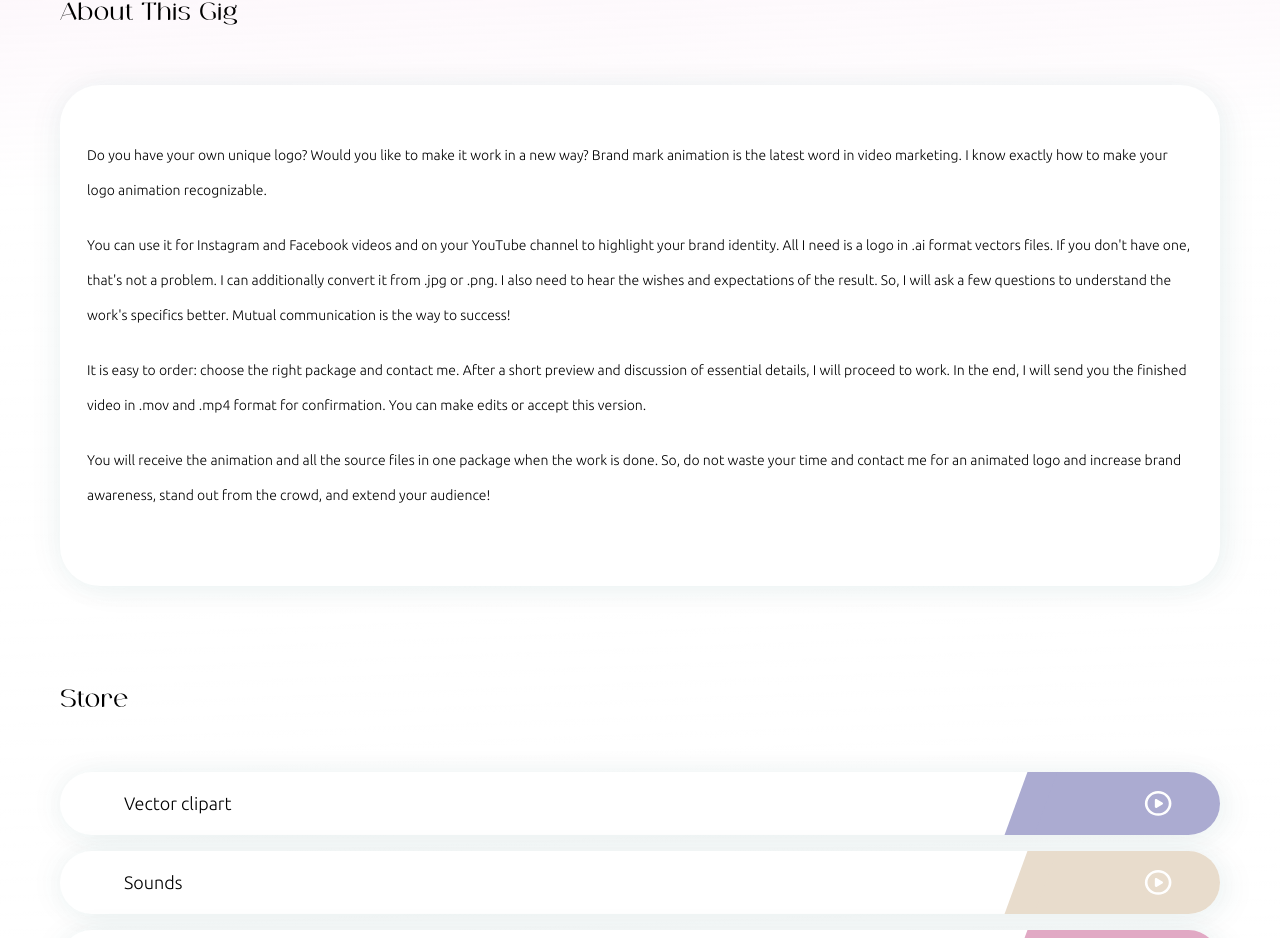
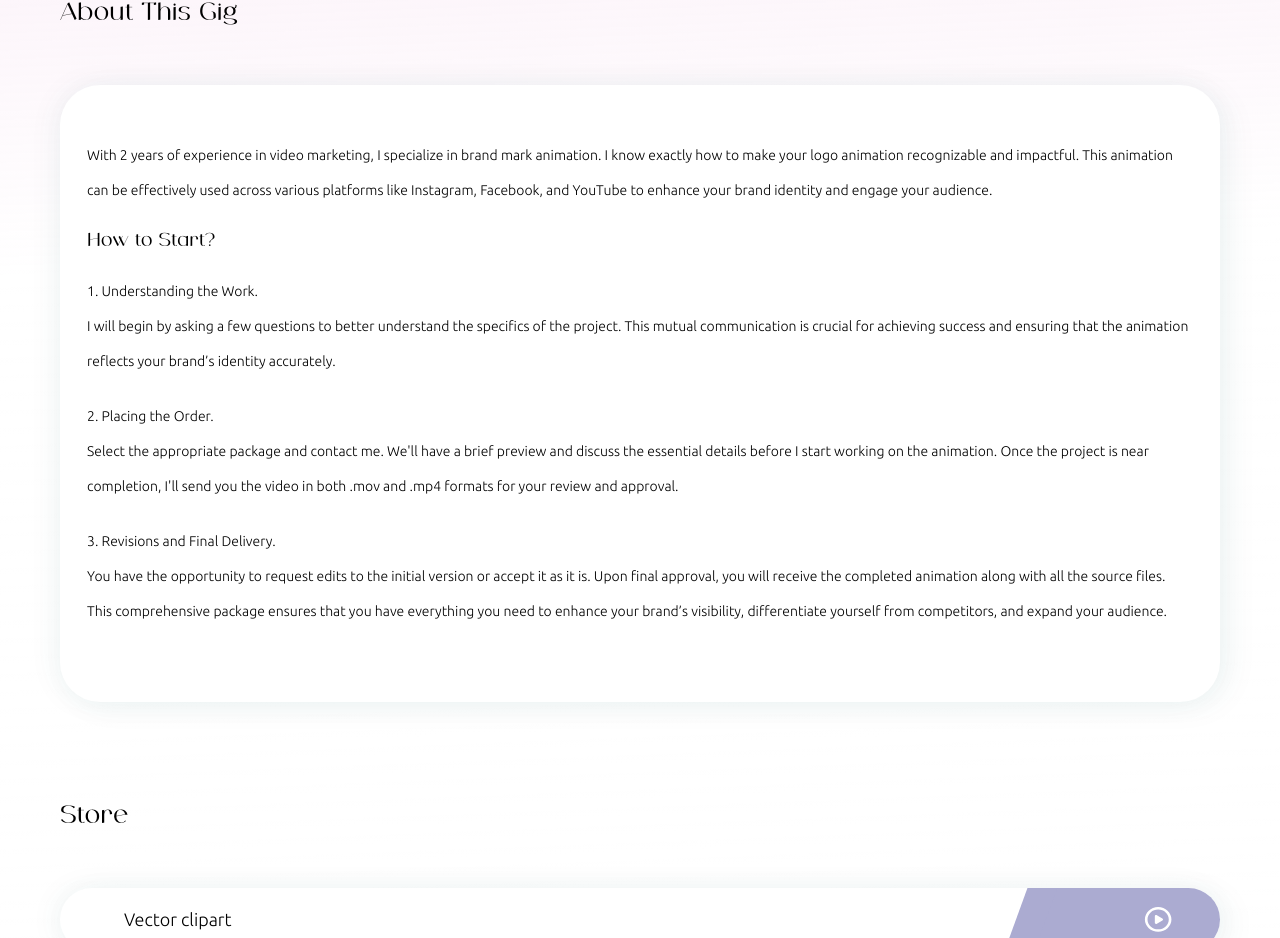
Before and after one commit to RMerkulov-dev/animation_portfolio, a React (Create React App) app: page / in a window 1280 px wide. Shown: the part 3367-4305 px from the top of the page. Built offline with nearby package versions, Linux system fonts and the light colour scheme.

Commit message:
change text

```diff
--- a/src/views/homePage/HomePage.jsx
+++ b/src/views/homePage/HomePage.jsx
@@ -1,15 +1,15 @@
-import s from "./HomePage.module.scss";
-import Container from "../../components/Container/Container";
+import s from './HomePage.module.scss';
+import Container from '../../components/Container/Container';
 
-import { ReactComponent as PlayIcon } from "../../assets/icons/play.svg";
-import HeroMobileNew from "../../assets/hero/hero_mob.mp4";
-import HeroDesktop from "../../assets/hero/hero_pc.mp4";
-import Contacts from "../../components/Contacts/Contacts";
-import ModalVideo from "../../components/ModalVideo/ModalVideo";
-import { useEffect, useState } from "react";
-import HeaderLayout from "../../components/Layout/HeaderLayout";
-import PortfolioLayout from "../../components/Layout/PortfolioLayout";
-import Helmet from "../../components/Helmet/Helmet";
+import { ReactComponent as PlayIcon } from '../../assets/icons/play.svg';
+import HeroMobileNew from '../../assets/hero/hero_mob.mp4';
+import HeroDesktop from '../../assets/hero/hero_pc.mp4';
+import Contacts from '../../components/Contacts/Contacts';
+import ModalVideo from '../../components/ModalVideo/ModalVideo';
+import { useEffect, useState } from 'react';
+import HeaderLayout from '../../components/Layout/HeaderLayout';
+import PortfolioLayout from '../../components/Layout/PortfolioLayout';
+import Helmet from '../../components/Helmet/Helmet';
 // import Header from "../../components/Header/Header";
 // import PortfolioDescktop from "../../components/PortfolioDescktop/PortfolioDescktop";
 // import SliderMobile from "../../components/SliderMobile/SliderMobile";
@@ -23,8 +23,8 @@ const HomePage = () => {
     function handleResize() {
       setIsMobile(window.innerWidth <= 767);
     }
-    window.addEventListener("resize", handleResize);
-    return () => window.removeEventListener("resize", handleResize);
+    window.addEventListener('resize', handleResize);
+    return () => window.removeEventListener('resize', handleResize);
   }, []);
 
   return (
@@ -64,32 +64,37 @@ const HomePage = () => {
             <h2 className={s.sectionTitle}>About This Gig</h2>
             <ul className={s.aboutDescText}>
               <li>
-                Do you have your own unique logo? Would you like to make it work
-                in a new way? Brand mark animation is the latest word in video
-                marketing. I know exactly how to make your logo animation
-                recognizable.
+                With 2 years of experience in video marketing, I specialize in
+                brand mark animation. I know exactly how to make your logo
+                animation recognizable and impactful. This animation can be
+                effectively used across various platforms like Instagram,
+                Facebook, and YouTube to enhance your brand identity and engage
+                your audience.
+              </li>
+              <li className={s.work_title}>How to Start?</li>
+              <li>
+                1. Understanding the Work.
+                <br /> I will begin by asking a few questions to better
+                understand the specifics of the project. This mutual
+                communication is crucial for achieving success and ensuring that
+                the animation reflects your brand’s identity accurately.
               </li>
               <li>
-                You can use it for Instagram and Facebook videos and on your
-                YouTube channel to highlight your brand identity. All I need is
-                a logo in .ai format vectors files. If you don't have one,
-                that's not a problem. I can additionally convert it from .jpg or
-                .png. I also need to hear the wishes and expectations of the
-                result. So, I will ask a few questions to understand the work's
-                specifics better. Mutual communication is the way to success!
+                2. Placing the Order.
+                <br /> Select the appropriate package and contact me. We'll have
+                a brief preview and discuss the essential details before I start
+                working on the animation. Once the project is near completion,
+                I'll send you the video in both .mov and .mp4 formats for your
+                review and approval.
               </li>
               <li>
-                It is easy to order: choose the right package and contact me.
-                After a short preview and discussion of essential details, I
-                will proceed to work. In the end, I will send you the finished
-                video in .mov and .mp4 format for confirmation. You can make
-                edits or accept this version.
-              </li>
-              <li>
-                You will receive the animation and all the source files in one
-                package when the work is done. So, do not waste your time and
-                contact me for an animated logo and increase brand awareness,
-                stand out from the crowd, and extend your audience!
+                3. Revisions and Final Delivery.
+                <br /> You have the opportunity to request edits to the initial
+                version or accept it as it is. Upon final approval, you will
+                receive the completed animation along with all the source files.
+                This comprehensive package ensures that you have everything you
+                need to enhance your brand’s visibility, differentiate yourself
+                from competitors, and expand your audience.
               </li>
             </ul>
           </div>
--- a/src/views/homePage/HomePage.module.scss
+++ b/src/views/homePage/HomePage.module.scss
@@ -1,17 +1,17 @@
 @import '~swiper/swiper.css';
 
-.homePageContent{
+.homePageContent {
   //position: relative;
- overflow-x: hidden;
+  overflow-x: hidden;
 }
 
-.heroSection{
+.heroSection {
   padding-top: 40px;
 }
 
 //FIXME:
 //nned to delete
-.timeContent{
+.timeContent {
   position: absolute;
   top: 110px;
   left: 20px;
@@ -22,50 +22,62 @@
   justify-content: center;
   font-size: 40px;
 }
-.portfolioSection{
+.portfolioSection {
   padding-top: 40px;
   padding-bottom: 50px;
 }
-.sectionTitle{
+.sectionTitle {
   font-family: 'Vetrino', Ubuntu, serif;
   font-weight: 400;
   font-size: 24px;
   line-height: 26px;
   color: var(--main-text-color);
 }
-.section{
+.section {
   padding-top: 50px;
   padding-bottom: 50px;
-
 }
-.aboutDescText{
+.aboutDescText {
   margin-right: 0;
   margin-top: 60px;
   //width: 340px;
   padding: 53px 27px;
   border-radius: 40px;
   background: var(--background-color);
-  box-shadow: -5px 0px 30px rgba(12, 90, 107, 0.05), 10px 5px 30px 1px rgba(12, 90, 107, 0.05);
+  box-shadow:
+    -5px 0px 30px rgba(12, 90, 107, 0.05),
+    10px 5px 30px 1px rgba(12, 90, 107, 0.05);
 }
-.aboutDescText>li{
+.aboutDescText > li {
   margin-bottom: 20px;
   font-weight: 300;
   font-size: 14px;
   line-height: 2.5;
   color: var(--main-text-color);
+
+  &.work_title {
+    font-family: 'Vetrino', Ubuntu, serif;
+    font-weight: 400;
+    font-size: 18px;
+    line-height: 26px;
+    color: var(--main-text-color);
+  }
 }
-.storeWrapper{
+
+.storeWrapper {
   margin-top: 60px;
   gap: 16px;
   display: flex;
-flex-direction: column;
+  flex-direction: column;
 }
-.vectorItem{
+.vectorItem {
   display: flex;
   align-items: center;
   justify-content: center;
   padding-left: 15px;
-  box-shadow: -5px 0px 30px rgba(12, 90, 107, 0.05), 10px 5px 30px 1px rgba(12, 90, 107, 0.05);
+  box-shadow:
+    -5px 0px 30px rgba(12, 90, 107, 0.05),
+    10px 5px 30px 1px rgba(12, 90, 107, 0.05);
   border-radius: 40px;
   background: white;
   @media screen and (min-width: 768px) {
@@ -77,7 +89,7 @@ flex-direction: column;
     padding-left: 32px;
   }
 }
-.vectorLeft{
+.vectorLeft {
   width: 250px;
   font-weight: 300;
   font-size: 14px;
@@ -92,40 +104,41 @@ flex-direction: column;
     padding-left: 32px;
   }
 }
-.vectorRight{
+.vectorRight {
   position: relative;
   display: flex;
   align-items: flex-end;
   justify-content: flex-end;
-  background: #ABABD1;
+  background: #ababd1;
   width: 100px;
-  padding: 15px ;
-  border-radius: 0 40px 40px 0 ;
+  padding: 15px;
+  border-radius: 0 40px 40px 0;
   @media screen and (min-width: 768px) {
     width: 200px;
-
   }
 }
-.vectorRight:before{
-content:'';
+.vectorRight:before {
+  content: '';
   position: absolute;
   top: 0;
   left: -10px;
   width: 20px;
   height: 100%;
-  background: #ABABD1;
+  background: #ababd1;
   transform: skew(-20deg);
   @media screen and (min-width: 768px) {
     left: -15px;
     width: 30px;
   }
 }
-.soundsItem{
+.soundsItem {
   display: flex;
   align-items: center;
   justify-content: center;
   padding-left: 15px;
-  box-shadow: -5px 0px 30px rgba(12, 90, 107, 0.05), 10px 5px 30px 1px rgba(12, 90, 107, 0.05);
+  box-shadow:
+    -5px 0px 30px rgba(12, 90, 107, 0.05),
+    10px 5px 30px 1px rgba(12, 90, 107, 0.05);
   border-radius: 40px;
   background: white;
   @media screen and (min-width: 768px) {
@@ -136,9 +149,8 @@ content:'';
     width: 100%;
     padding-left: 32px;
   }
-
 }
-.soundsLeft{
+.soundsLeft {
   width: 250px;
   font-weight: 300;
   font-size: 14px;
@@ -153,39 +165,41 @@ content:'';
     padding-left: 32px;
   }
 }
-.soundsRight{
+.soundsRight {
   position: relative;
   display: flex;
   align-items: flex-end;
   justify-content: flex-end;
-  background: #E8DCCC;
+  background: #e8dccc;
   width: 100px;
-  padding: 15px ;
-  border-radius: 0 40px 40px 0 ;
+  padding: 15px;
+  border-radius: 0 40px 40px 0;
   @media screen and (min-width: 768px) {
     width: 200px;
   }
 }
-.soundsRight:before{
-  content:'';
+.soundsRight:before {
+  content: '';
   position: absolute;
   top: 0;
   left: -10px;
   width: 20px;
   height: 100%;
-  background: #E8DCCC;
+  background: #e8dccc;
   transform: skew(-20deg);
   @media screen and (min-width: 768px) {
     left: -15px;
     width: 30px;
   }
 }
-.trackItem{
+.trackItem {
   display: flex;
   align-items: center;
   justify-content: center;
   padding-left: 15px;
-  box-shadow: -5px 0px 30px rgba(12, 90, 107, 0.05), 10px 5px 30px 1px rgba(12, 90, 107, 0.05);
+  box-shadow:
+    -5px 0px 30px rgba(12, 90, 107, 0.05),
+    10px 5px 30px 1px rgba(12, 90, 107, 0.05);
   border-radius: 40px;
   background: white;
   @media screen and (min-width: 768px) {
@@ -197,7 +211,7 @@ content:'';
     padding-left: 32px;
   }
 }
-.trackLeft{
+.trackLeft {
   width: 250px;
   font-weight: 300;
   font-size: 14px;
@@ -212,35 +226,34 @@ content:'';
     padding-left: 32px;
   }
 }
-.trackRight{
+.trackRight {
   position: relative;
   display: flex;
   align-items: flex-end;
   justify-content: flex-end;
-  background: #E1A9C4;
+  background: #e1a9c4;
   width: 100px;
-  padding: 15px ;
-  border-radius: 0 40px 40px 0 ;
+  padding: 15px;
+  border-radius: 0 40px 40px 0;
   @media screen and (min-width: 768px) {
     width: 200px;
   }
-
 }
-.trackRight:before{
-  content:'';
+.trackRight:before {
+  content: '';
   position: absolute;
   top: 0;
   left: -10px;
   width: 20px;
   height: 100%;
-  background: #E1A9C4;
+  background: #e1a9c4;
   transform: skew(-20deg);
   @media screen and (min-width: 768px) {
     left: -15px;
     width: 30px;
   }
 }
-.storeIcon{
+.storeIcon {
   width: 20px;
   height: 20px;
   margin-right: 30px;
@@ -251,7 +264,7 @@ content:'';
   }
 }
 
-.footer{
+.footer {
   padding-top: 50px;
   padding-bottom: 50px;
   display: flex;
```
